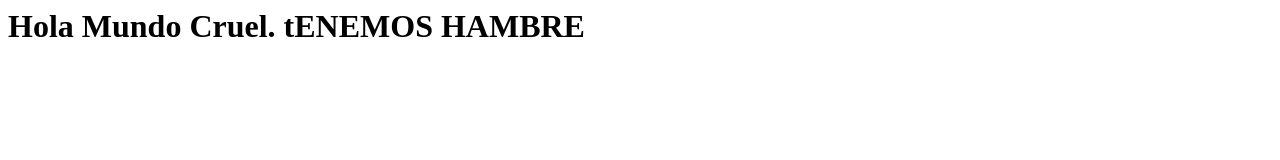
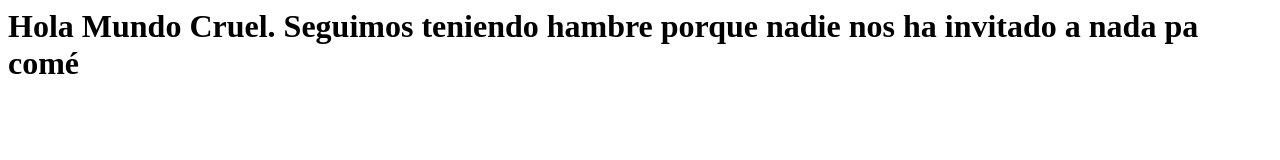
Before and after one commit to riniguez91/desayunoTarde, a plain HTML site: page index.html in a window 1280 px wide. Drawn offline with Linux system fonts and the light colour scheme.

Commit message:
otro commit a la hora de la cerveza

```diff
--- a/index.html
+++ b/index.html
@@ -1,6 +1,6 @@
 <html>
     <head></head>
     <body>
-        <p><h1>Hola Mundo Cruel. tENEMOS HAMBRE</h1></p>
+        <p><h1>Hola Mundo Cruel. Seguimos teniendo hambre porque nadie nos ha invitado a nada pa comé</h1></p>
     </body>
 </html>
```
